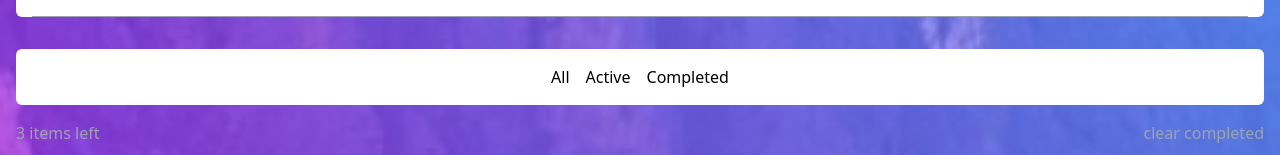
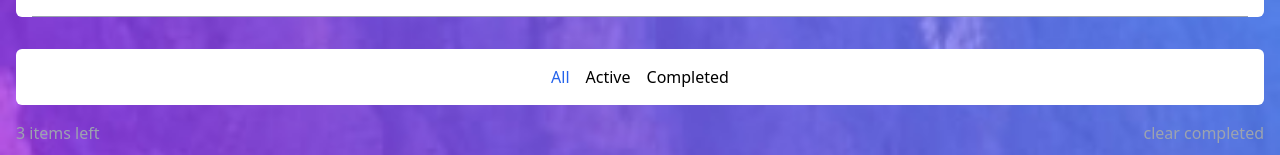
Before and after one commit to Ramonprog/todo-dnd-tailwind, a React (Vite) app: page / in a window 1280 px wide. Shown: the part 480-635 px from the top of the page. Built offline with nearby package versions, Linux system fonts and the light colour scheme.

Commit message:
filtro de itens

```diff
--- a/src/App.tsx
+++ b/src/App.tsx
@@ -20,6 +20,14 @@ function App() {
 
   const [todo, setTodo] = useState(initialStateTodos)
   const [count, setCount] = useState(0)
+  const [filter, setFiler] = useState('all')
+
+  const filterTodo = todo.filter(item => {
+    if (filter === 'completed') return item.completed === true
+    if (filter === 'active') return item.completed === false
+    return item
+  })
+
   const createTodo = (title: string) => {
     const newTodo: Item = {
       id: todo.length + 1,
@@ -57,11 +65,11 @@ function App() {
       <TodoAdd createTodo={createTodo} />
 
       <main className="container mx-auto px-4">
-        <TodoList todo={todo} removeTodo={removeTodo} updateTodo={updateTodo} />
+        <TodoList todo={filterTodo} removeTodo={removeTodo} updateTodo={updateTodo} />
       </main>
 
       <section className="container mx-auto px-4 mt-8">
-        <TodoFilter />
+        <TodoFilter filter={filter} setFiler={setFiler} />
       </section>
       <TodoComputed counter={count} clearCompleted={clearCompleted} />
 
--- a/src/components/TodoFilter.tsx
+++ b/src/components/TodoFilter.tsx
@@ -1,11 +1,15 @@
-import React from 'react'
+interface ITodoFilter {
+    setFiler: (filter: string) => void
+    filter: string
+}
 
-const TodoFilter = () => {
+
+const TodoFilter = ({ setFiler, filter }: ITodoFilter) => {
     return (
         <div className='bg-white p-4 rounded-md flex justify-center gap-4'>
-            <button className='hover:text-blue-600' >All</button>
-            <button className='hover:text-blue-600'>Active</button>
-            <button className='hover:text-blue-600'>Completed</button>
+            <button className={`${filter === 'all' ? 'text-blue-600' : ''} hover:text-blue-600`} onClick={() => setFiler('all')} >All</button>
+            <button className={`${filter === 'active' ? 'text-blue-600' : ''} hover:text-blue-600`} onClick={() => setFiler('active')}>Active</button>
+            <button className={`${filter === 'completed' ? 'text-blue-600' : ''} hover:text-blue-600`} onClick={() => setFiler('completed')}>Completed</button>
         </div>
     )
 }
```
